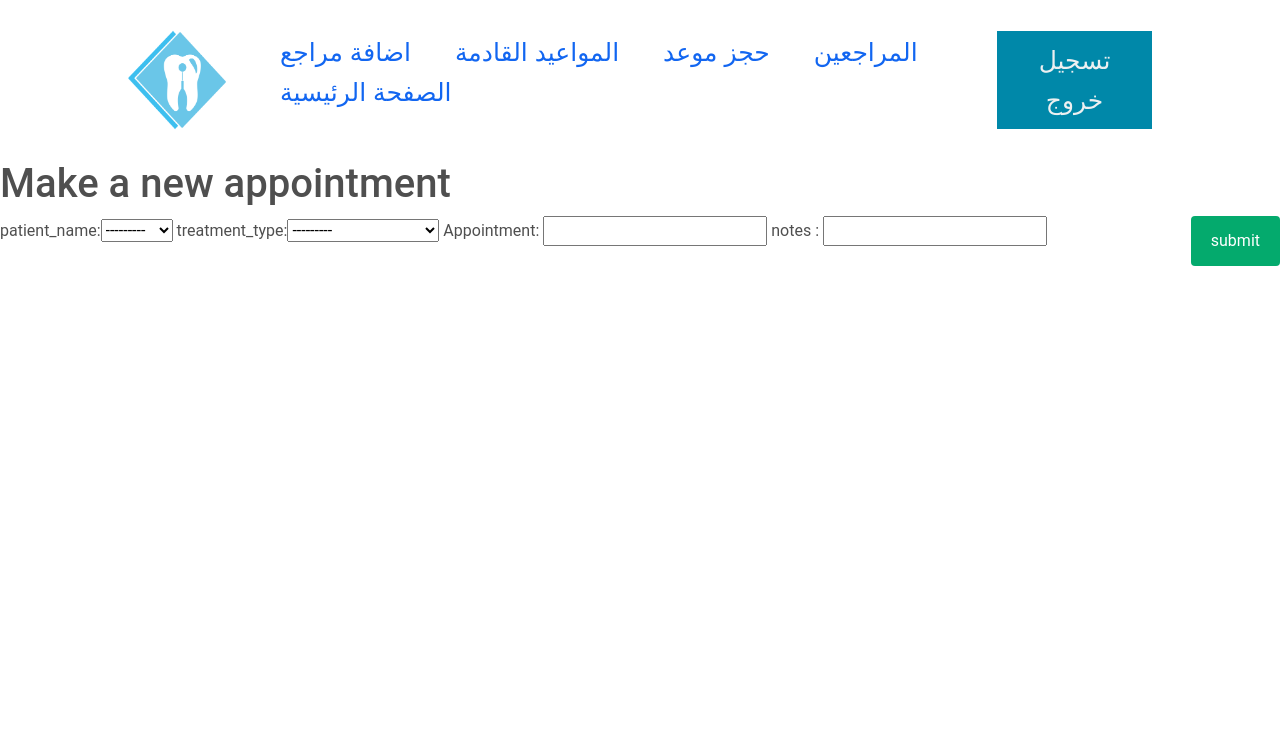
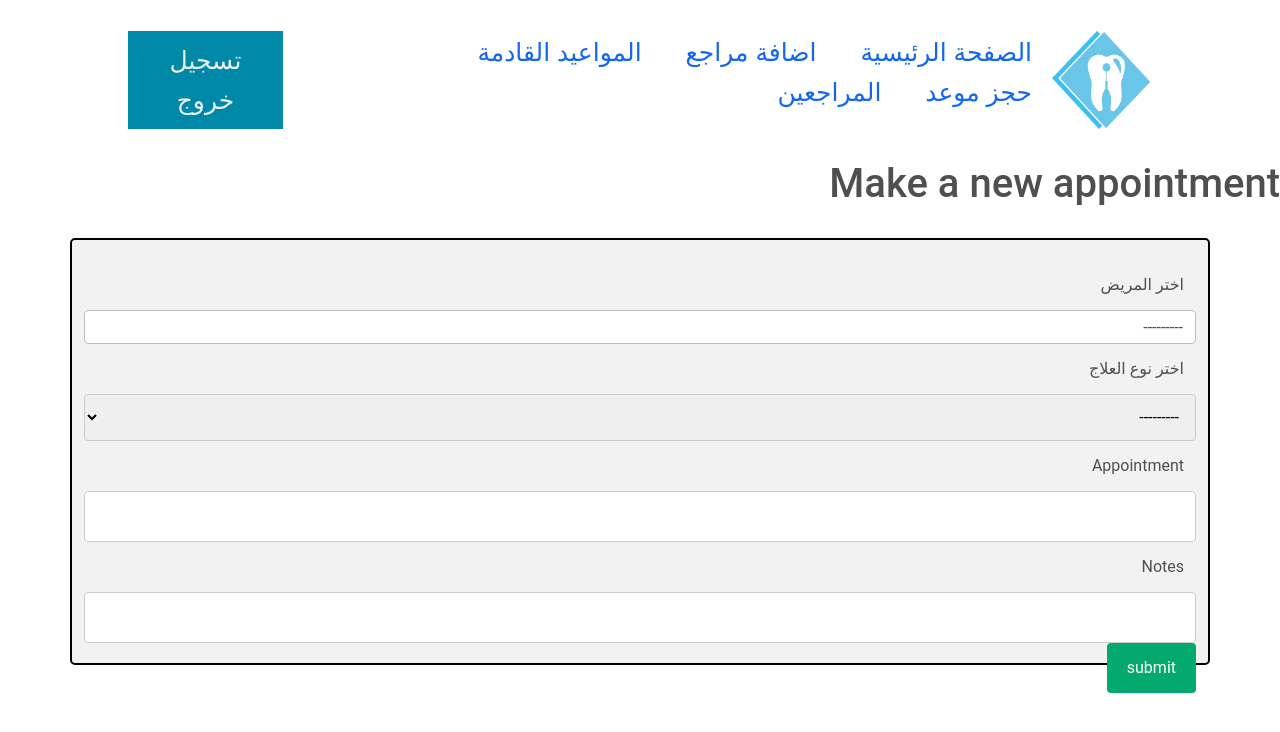
Before and after one commit to ahmedalhakeem/denteeth, a Django app: page /appointment in a window 1280 px wide. Shown: the top 732 px of the page. Run offline with Django 3.2, Linux system fonts and the light colour scheme; data comes from the database, SQL or seed files in the repository; both versions use the stored data as it was after the commit; some libraries are stand-ins or nearby versions.

Commit message:
addappointmentstyle

```diff
--- a/dentist/forms.py
+++ b/dentist/forms.py
@@ -17,14 +17,14 @@
         (male, "m"),
         (female, "f")
     ]
-    name = forms.CharField(label="name", required=True, widget=forms.TextInput(attrs={"class": "inputForm", "placeholder": "Enter Patient's name"}))
-    age = forms.CharField(label="age", required=False, widget=forms.NumberInput(attrs={"class": "inputForm", "placeholder": "Enter Patient's age"}))
-    gender = forms.ChoiceField(label="gender",choices=gender_type, widget=forms.Select(attrs={"class": "inputForm",}))
-    contact = forms.CharField(label="contact", required=True, widget=forms.NumberInput(attrs={"class": "inputForm", "placeholder": "Enter Patient's contact number"}))
+    name = forms.CharField(label="الاسم", required=True, widget=forms.TextInput(attrs={"class": "inputForm", "placeholder": "ادخل اسم المريض..."}))
+    age = forms.CharField(label="العمر", required=False, widget=forms.NumberInput(attrs={"class": "inputForm", "placeholder": "ادخل عمر المريض..."}))
+    gender = forms.ChoiceField(label="الجنس",choices=gender_type, widget=forms.Select(attrs={"class": "inputForm",}))
+    contact = forms.CharField(label="رقم الموبايل", required=True, widget=forms.NumberInput(attrs={"class": "inputForm", "placeholder": "ادخل رقم الموبايل..."}))
 
 class Appointment(forms.Form):
     #class Meta:
         #model = Next_appointment
         #fields = ['patient_name', 'treatment', 'date', 'notes']
-    patient_name = forms.ModelChoiceField(required=True,label="patient_name", queryset=Patients.objects.all())
-    treatment_type = forms.ModelChoiceField(required=True,label="treatment_type", queryset=Medication_list.objects.all())
+    patient_name = forms.ModelChoiceField(required=True,label="اختر المريض",widget=forms.Select(attrs={"class": "form-control"}), queryset=Patients.objects.all())
+    treatment_type = forms.ModelChoiceField(required=True,label="اختر نوع العلاج", widget=forms.Select(attrs={"class": "inputForm"}) ,queryset=Medication_list.objects.all())
--- a/dentist/static/dentist/index.css
+++ b/dentist/static/dentist/index.css
@@ -126,7 +126,7 @@
     padding: 12px;
     border: 1px solid #ccc;
     border-radius: 4px;
-    resize: vertical
+    resize: vertical;
 }
 .labelForm {
   padding: 12px 12px 12px 0;
@@ -145,6 +145,7 @@
     float: left;
     width: 25%;
     margin-top: 6px;
+
   }
 
   .col-75 {
@@ -156,12 +157,16 @@
     border-radius: 5px;
     background-color: #f2f2f2;
     padding: 20px;
+    border: 2px solid black;
+    margin-top: 30px;
   }
+
   .row:after {
     content: "";
     display: table;
     clear: both;
   }
+
 
 /* CSS styling for List of Patients*/
 .list-patients{
@@ -192,13 +197,11 @@
     width: 80%;
 }
 /* CSS styling for patient profile*/
-.container {
-    border: 2px solid black;
 }
-.col{
+/* .col{
     border: 1px solid #4caf50;
     text-align: center;
-}
+} */
 
 /*Next appointment table*/
 .styled-table{
--- a/dentist/templates/dentist/appointments.html
+++ b/dentist/templates/dentist/appointments.html
@@ -8,14 +8,43 @@
     {% if message %}
         <h1>{{message}}</h1>
     {% endif %}
-    <form action="{% url 'appointment' %}" method="POST">
-        {% csrf_token %}
-        {{ form }}
-        Appointment: <input type="text" name="appointment" id="datepicker" required>
-        <!-- total cost: <input type="number" name="total_amount" id="total_amount" required> -->
+    <div class="container">
+        <form action="{% url 'appointment' %}" method="POST">
+            {% csrf_token %}
+            {% for field in form %}
+                <div class="row">
+                    <div class="col-25">
+                    <label for="{{field.auto_id}}" class="labelForm">{{field.label}}</label>
+                    </div>
+                    <div class="col-75">
+                        {{field}}
+                    </div>
+                </div>
+            {% endfor %}
+            <div class="row">
+                <div class="col-25">
+                    <label for="appointment" class="labelForm">Appointment</label>
+                </div>
+                <div class="col-75">
+                    <input type="text" class="inputForm" name="appointment" id="datepicker" required>
+                </div>
+            </div>
+            <div class="row">
+                <div class="col-25">
+                    <label for="notes" class="labelForm">Notes</label>
+                </div>
+                <div class="col-75">
+                    <input type="text" class="inputForm" name="notes" id="datepicker" required>
+                </div>
+            </div>
+            <input type="submit" value="submit">
+        </form>
+    </div>
+        <!-- {{ form }} -->
+        <!-- total cost: <input type="number" name="total_amount" id="total_amount" required>
         notes : <input type="text" name="notes" id="notes" required>
-        <input type="submit" value="submit">
-    </form>
+        <input type="submit" value="submit">-->
+
 {% endblock %}
 {% block script %}
     <script src="{% static 'dentist/index.js'%}"></script>
--- a/dentist/templates/dentist/layout.html
+++ b/dentist/templates/dentist/layout.html
@@ -1,6 +1,6 @@
 {% load static %}
 <!doctype html>
-<html lang="en">
+<html lang="en" dir="rtl">
   <head>
 
     <!-- Required meta tags -->
@@ -38,11 +38,12 @@
       <img src="{% static 'dentist/images/dentist_logo.png' %}" alt="logo" class="logo" style="width: 100px; height: 100px;">
       <nav>
         <ul class="nav__links">
+          <li><a href="{% url 'index' %}">الصفحة الرئيسية</a></li>
           <li><a href="{% url 'add_patient' %}">اضافة مراجع</a></li>
           <li><a href="{% url 'upcoming_appointments' %}">المواعيد القادمة</a></li>
           <li><a href="{% url 'appointment' %}">حجز موعد</a></li>
           <li><a href="{% url 'all_patients'%}">المراجعين</a></li>
-          <li><a href="{% url 'index' %}">الصفحة الرئيسية</a></li>
+
 
 
         </ul>
```
Also changed, not shown: dentist/templates/dentist/next_appointment.html (+5 -5 lines), dentist/templates/dentist/upcoming_appointments.html (+9 -10 lines), db.sqlite3.
